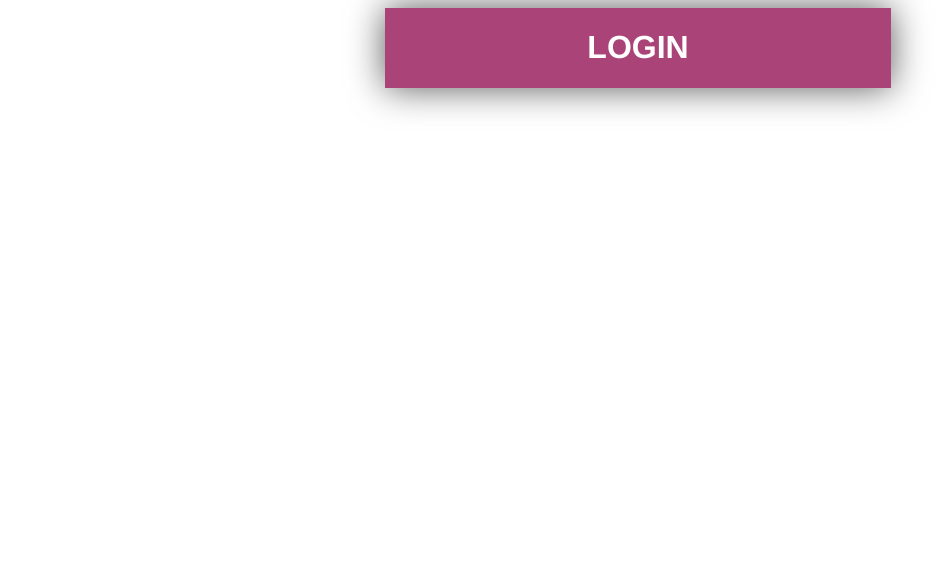
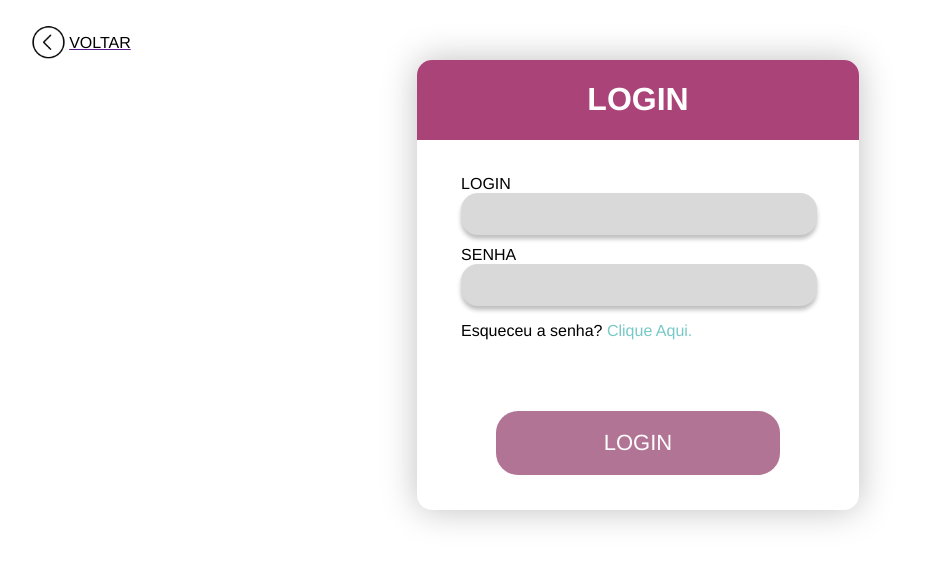
Before and after one commit to gustavodessunte/GuStronomia, a plain HTML site: page Login/login.html in a window 1280 px wide. Shown: the whole page, without its empty margins (2-949 px from the left). Drawn offline with Linux system fonts and the light colour scheme; a web font is replaced by a local one.

Commit message:
Finalizada a página de Login!

```diff
--- a/Login/login.html
+++ b/Login/login.html
@@ -7,13 +7,36 @@
     <title>Document</title>
     <link rel="stylesheet" href="styleLogin.css">
 </head>
-<body style="display:flex;justify-content: center;">
-    <div style="box-shadow:0px 0px 36px rgba(0, 0, 0, 0.66); width: 40%;">
-        <div style="display: flex;justify-content: center;background-color: #AA4378;">
-            <h1 style="color: white;">LOGIN</h1>
-        </div>
-        <div>
-
+<body>
+    <div style="width: 5%; margin-left: 2%; margin-top: 2%;">
+        <a href="" style="display: flex; align-items: center;">
+            <img style="rotate: -90deg;width: 55%;" src="./assets/icons8-divisa-circulada-acima-100.png">
+            <span style="color: black;margin-left: 5%;">VOLTAR</span>
+        </a>
+    </div>
+    <div style="display:flex;justify-content: center; align-items: center;">
+        <div style="box-shadow:0px 0px 35px rgba(0, 0, 0, 0.25); width: 35%;border-radius: 15px 15px 15px 15px;">
+            <div style="display: flex;justify-content: center;background-color: #AA4378;border-radius: 15px 15px 0 0;">
+                <h1 style="color: white;">LOGIN</h1>
+            </div>
+            <div style="margin-top: 8%; display: flex; justify-content: center; padding-bottom: 8%;">
+                <div style="width: 80%;">
+                    <div>
+                        <label for="iptLogin">LOGIN</label><br>
+                        <input id="iptLogin" type="text" style="">
+                    </div>
+                    <div style="margin-top: 3%;">
+                        <label for="iptSenha">SENHA</label><br>
+                        <input id="iptSenha" type="password">
+                    </div>
+                    <div>
+                        <p>Esqueceu a senha? <span><a href="" style="text-decoration: none;color: #76C9C7;">Clique Aqui.</a></span></p>
+                    </div>
+                    <div style="display: flex; justify-content: center;margin-top: 20%;">
+                        <button style="background-color:#B27494; border:none; width: 80%; border-radius: 22px; height: 8vh;font-size: 22px;color: white;">LOGIN</button>
+                    </div>
+                </div>
+            </div>
         </div>
     </div>
 
--- a/Login/styleLogin.css
+++ b/Login/styleLogin.css
@@ -1,5 +1,20 @@
 @import url("https://fonts.cdnfonts.com/css/helvetica-2");
+
 * {
     font-family: "Helvetica", sans-serif;
     scroll-behavior: smooth;
 }
+
+input {
+    background-color: #D9D9D9;
+    box-shadow: 0px 4px 4px rgba(0, 0, 0, 0.25);
+    border-radius: 17px;
+    border: none;
+    height: 5vh;
+    width: 97%;
+    padding-left: 3%;
+    font-size: 15px;
+}
+label{
+    font-size: 16px;
+}
```
Also changed, not shown: Login/assets/icons8-divisa-circulada-acima-100.png (added).
